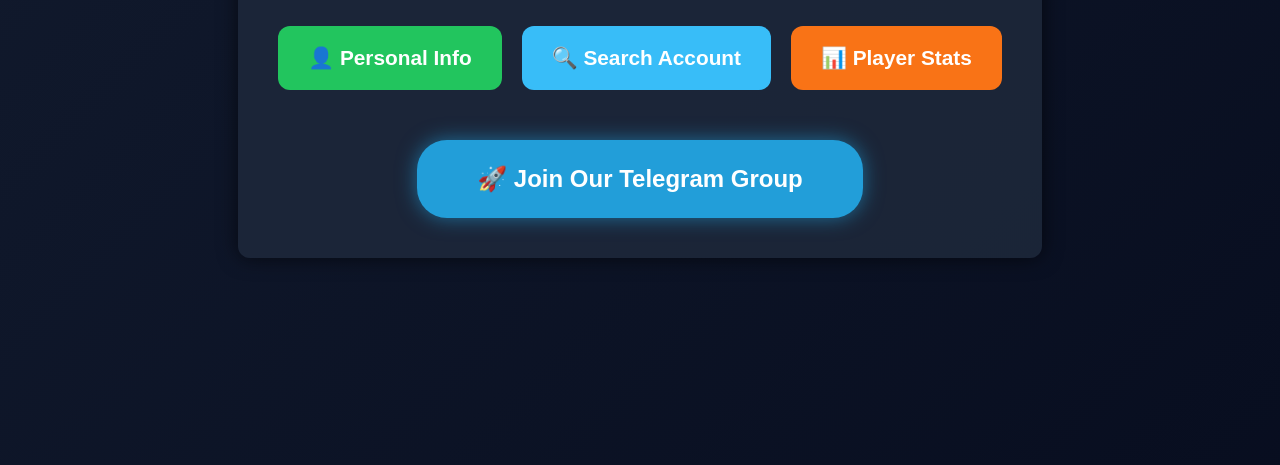
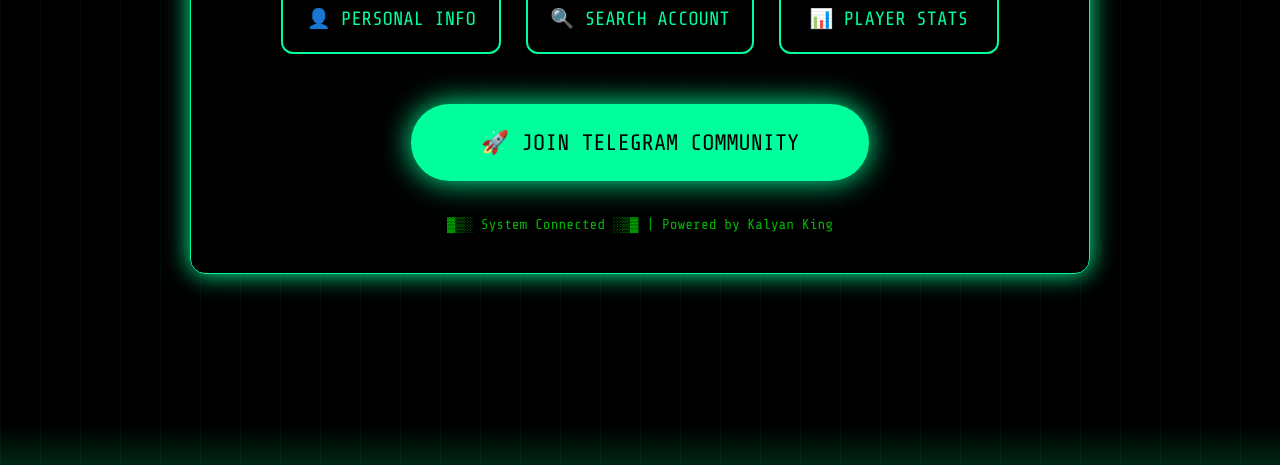
Before and after one commit to KGF12-CYBER/FREE-FIRE--INFORMATION, a plain HTML site: page index.html in a window 1280 px wide. Shown: the part 335-800 px from the top of the page. Drawn offline with nearby package versions, Linux system fonts and the light colour scheme.

Commit message:
Update index.html

```diff
--- a/index.html
+++ b/index.html
@@ -2,111 +2,165 @@
 <html lang="en">
 <head>
 <meta charset="UTF-8">
-<title>🔥 Free Fire API Tool</title>
+<title>⚡ Free Fire Hacker Tool</title>
 <meta name="viewport" content="width=device-width, initial-scale=1.0">
+
 <style>
+@import url('https://fonts.googleapis.com/css2?family=Share+Tech+Mono&display=swap');
+
+*{
+    margin:0;
+    padding:0;
+    box-sizing:border-box;
+    font-family:'Share Tech Mono', monospace;
+}
+
+/* ===== Hacker Animated Background ===== */
 body{
-    margin:0;
-    font-family: Arial, sans-serif;
-    background: linear-gradient(-45deg,#020617,#0f172a,#1e293b,#020617);
-    background-size: 400% 400%;
-    animation: gradientBG 12s ease infinite;
+    min-height:100vh;
+    background:#000;
+    overflow:hidden;
+    color:#00ff9c;
     display:flex;
     justify-content:center;
     align-items:center;
-    min-height:100vh;
-    color:#fff;
 }
 
-@keyframes gradientBG {
-    0% {background-position:0% 50%;}
-    50% {background-position:100% 50%;}
-    100% {background-position:0% 50%;}
+body::before{
+    content:"";
+    position:absolute;
+    inset:0;
+    background:
+      linear-gradient(transparent 95%, rgba(0,255,140,.15) 100%),
+      repeating-linear-gradient(
+        90deg,
+        rgba(0,255,140,.05) 0,
+        rgba(0,255,140,.05) 1px,
+        transparent 1px,
+        transparent 40px
+      );
+    animation:scan 6s linear infinite;
+    z-index:-1;
 }
 
-.container{
-    max-width:900px;
-    background:rgba(30,41,59,0.85);
-    padding:40px;
-    border-radius:12px;
-    text-align:center;
-    box-shadow:0 0 20px rgba(0,0,0,0.6);
+@keyframes scan{
+    0%{background-position:0 0;}
+    100%{background-position:0 100%;}
 }
 
+/* ===== Main Box ===== */
+.container{
+    width:95%;
+    max-width:900px;
+    background:rgba(0,0,0,.75);
+    border:1px solid #00ff9c;
+    padding:40px;
+    border-radius:15px;
+    box-shadow:0 0 25px #00ff9c;
+    text-align:center;
+}
+
+/* ===== Title ===== */
 h1{
-    color:#facc15;
+    color:#00ff9c;
     font-size:2.5rem;
     margin-bottom:40px;
+    text-shadow:0 0 15px #00ff9c;
 }
 
-/* Main Menu Buttons */
+/* ===== Menu Buttons ===== */
 .menu{
     display:flex;
+    flex-wrap:wrap;
     justify-content:center;
-    gap:20px;
+    gap:25px;
     margin-bottom:50px;
 }
 
 .menu a{
-    padding:20px 30px;
-    font-size:1.3rem;
-    font-weight:bold;
-    color:#fff;
+    min-width:220px;
+    padding:22px;
+    font-size:1.2rem;
+    color:#00ff9c;
     text-decoration:none;
+    border:2px solid #00ff9c;
     border-radius:12px;
-    transition:0.3s;
-    text-align:center;
+    position:relative;
+    overflow:hidden;
+    transition:.3s;
+}
+
+.menu a::before{
+    content:"";
+    position:absolute;
+    top:0;
+    left:-100%;
+    width:100%;
+    height:100%;
+    background:linear-gradient(120deg,transparent,rgba(0,255,140,.4),transparent);
+    transition:.4s;
+}
+
+.menu a:hover::before{
+    left:100%;
 }
 
 .menu a:hover{
-    transform:scale(1.05);
-    box-shadow:0 0 15px rgba(0,0,0,0.5);
+    background:#00ff9c;
+    color:#000;
+    box-shadow:0 0 20px #00ff9c;
+    transform:translateY(-5px);
 }
 
-/* Main Button Colors */
-.p{background:#22c55e;}  /* Personal Info */
-.s{background:#38bdf8;}  /* Search Account */
-.st{background:#f97316;} /* Player Stats */
-
-/* Telegram Button */
-.telegram {
-    margin-top:30px;
-}
-
+/* ===== Telegram Button ===== */
 .telegram a{
     display:inline-block;
-    padding:25px 60px;
-    background:#229ED9;
-    color:#fff;
+    padding:25px 70px;
+    font-size:1.4rem;
+    color:#000;
+    background:#00ff9c;
     text-decoration:none;
-    border-radius:30px;
-    font-size:1.5rem;
-    font-weight:bold;
-    box-shadow:0 0 20px rgba(34,158,217,.6);
+    border-radius:40px;
+    box-shadow:0 0 30px #00ff9c;
     transition:.3s;
 }
 
 .telegram a:hover{
-    transform:scale(1.05);
-    box-shadow:0 0 25px rgba(34,158,217,1);
+    transform:scale(1.08);
+    box-shadow:0 0 45px #00ff9c;
+}
+
+/* ===== Footer Hacker Text ===== */
+.footer{
+    margin-top:35px;
+    font-size:.9rem;
+    color:#0f0;
+    opacity:.7;
 }
 </style>
 </head>
+
 <body>
+
 <div class="container">
-    <h1>🔥 Free Fire INFORMATION Tool</h1>
+    <h1>☠ FREE FIRE HACKER INFO PANEL ☠</h1>
 
-    <!-- Main Menu Buttons (এক লাইনে পাশে পাশে) -->
     <div class="menu">
-        <a class="p" href="personal.html">👤 Personal Info</a>
-        <a class="s" href="search.html">🔍 Search Account</a>
-        <a class="st" href="stats.html">📊 Player Stats</a>
+        <a href="personal.html">👤 PERSONAL INFO</a>
+        <a href="search.html">🔍 SEARCH ACCOUNT</a>
+        <a href="stats.html">📊 PLAYER STATS</a>
     </div>
 
-    <!-- Telegram Button (নিচে বড়) -->
     <div class="telegram">
-        <a href="https://t.me/KGF_BD_TEAM" target="_blank">🚀 Join Our Telegram Group</a>
+        <a href="https://t.me/KGF_BD_TEAM" target="_blank">
+            🚀 JOIN TELEGRAM COMMUNITY
+        </a>
+    </div>
+
+    <div class="footer">
+        ▓▒░ System Connected ░▒▓ | Powered by Kalyan King
     </div>
 </div>
+
 </body>
 </html>
```
